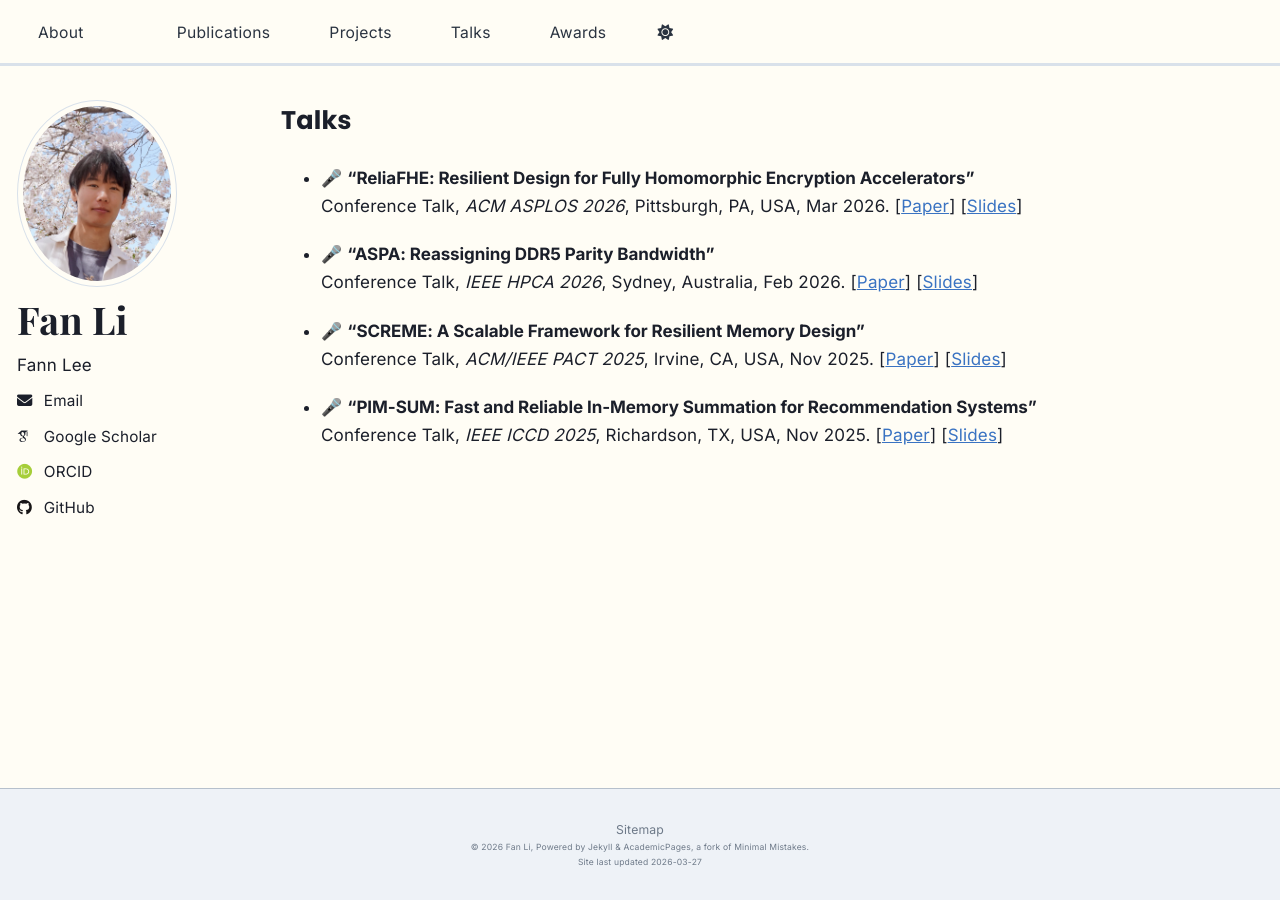
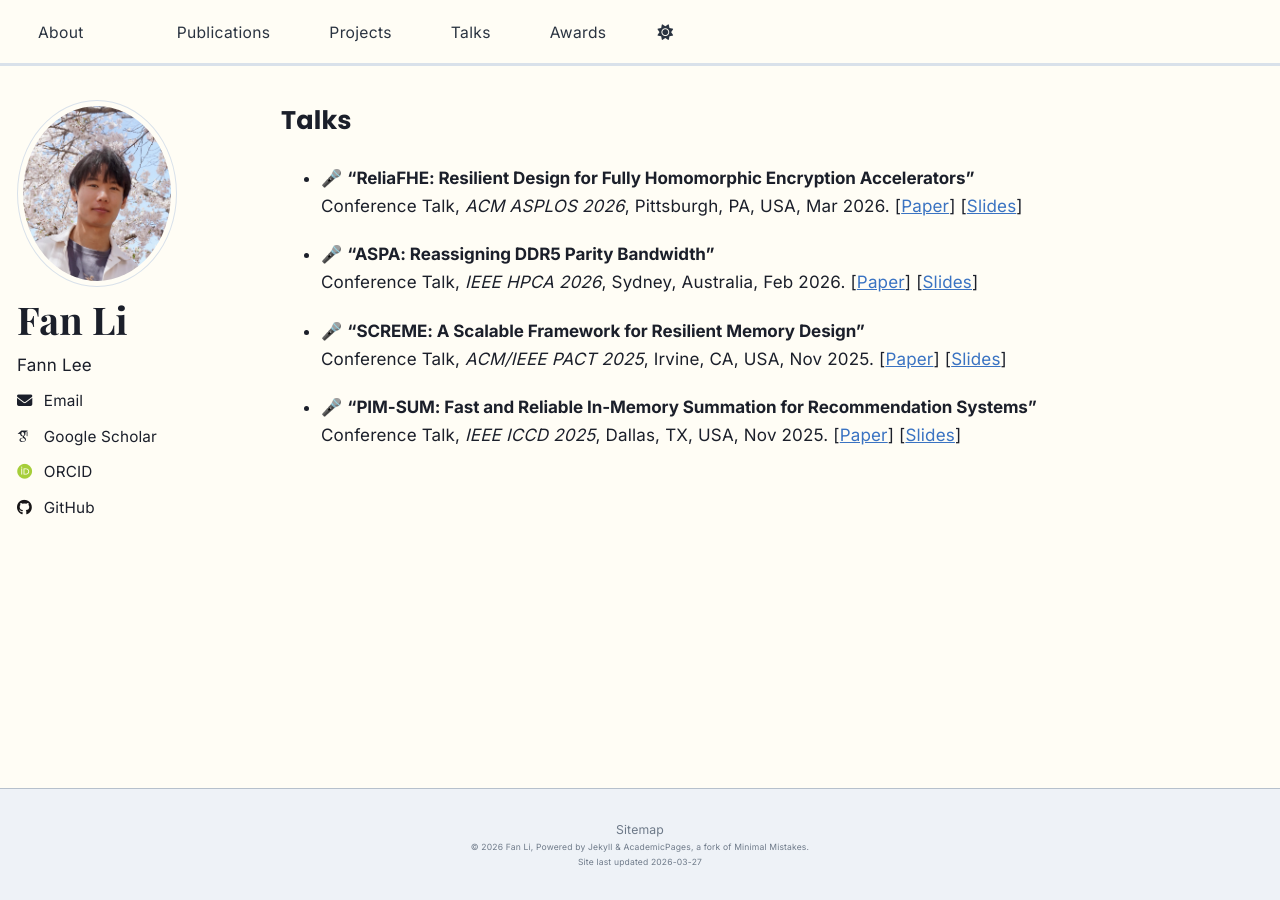
Before and after one commit to Stardust-lf/Stardust-lf.github.io, a Jekyll site: the page built from _pages/talks.md, in a window 1280 px wide. Built offline with Jekyll 4.4.1, drawn with Linux system fonts in a browser that asks for light colours; some web fonts are replaced; a script that is not in the unit is left out.

Commit message:
Fix ICCD 2025 talk location to Dallas, TX
Co-Authored-By: Claude Opus 4.6 <noreply@anthropic.com>

```diff
--- a/_pages/talks.md
+++ b/_pages/talks.md
@@ -17,5 +17,5 @@ author_profile: true
   \[[Paper](https://ieeexplore.ieee.org/document/11282510)\] \[[Slides](/files/SCREME.pdf)\]
 
 - 🎤 **"PIM-SUM: Fast and Reliable In-Memory Summation for Recommendation Systems"**
-  <br>Conference Talk, *IEEE ICCD 2025*, Richardson, TX, USA, Nov 2025.
+  <br>Conference Talk, *IEEE ICCD 2025*, Dallas, TX, USA, Nov 2025.
   \[[Paper](https://ieeexplore.ieee.org/document/11311106)\] \[[Slides](/files/PIM-SUM.pdf)\]
```
Also changed, not shown: _pages/about.md (+1 -1 lines).
